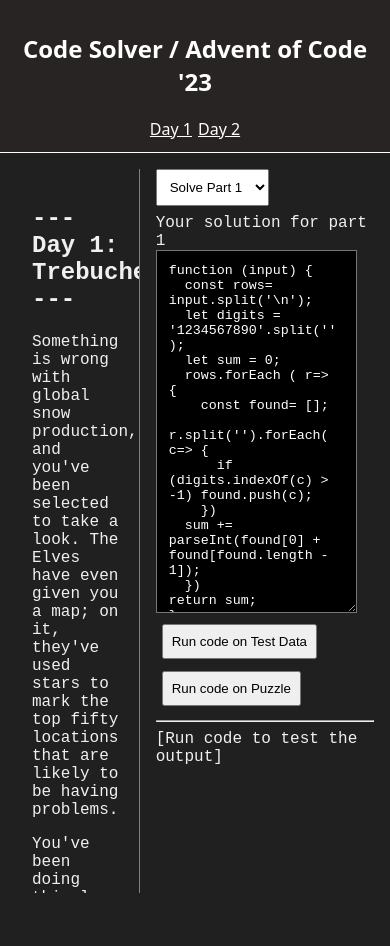
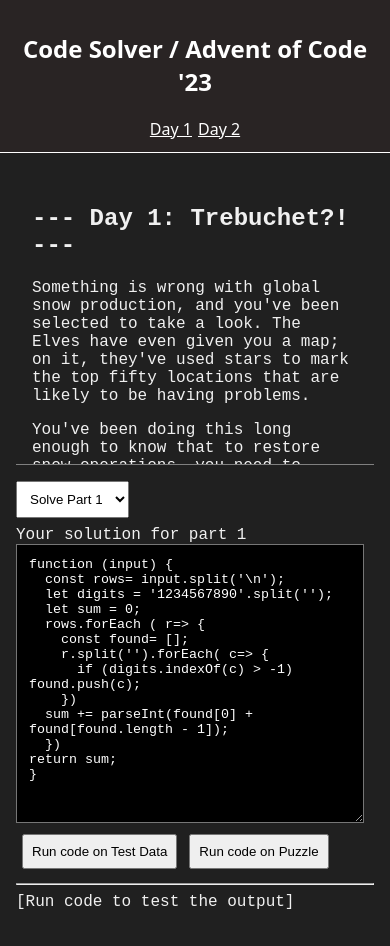
Before and after one commit to ankur1812/advent-of-code-23, a Nuxt app: page /day/1 in a window 390 px wide. Built offline with nearby package versions, Linux system fonts and the light colour scheme.

Commit message:
mobile css

```diff
--- a/components/CodeEditor.vue
+++ b/components/CodeEditor.vue
@@ -192,4 +192,10 @@
   width: 70%;
   height: 100%;
 }
+@media only screen and (max-width: 728px) {
+  textarea {
+    width: 90%;
+    height: 30vh;
+  }
+}
 </style>
--- a/components/Problem.vue
+++ b/components/Problem.vue
@@ -98,4 +98,16 @@
   background: #303030;
   color: #f0f0f0;
 }
+
+@media only screen and (max-width: 728px) {
+  .day-view {
+    flex-direction: column;
+  }
+  .problem {
+    width: 100%;
+    height: 35vh;
+    border-right: none;
+    border-bottom: 1px solid gray;
+  }
+}
 </style>
```
